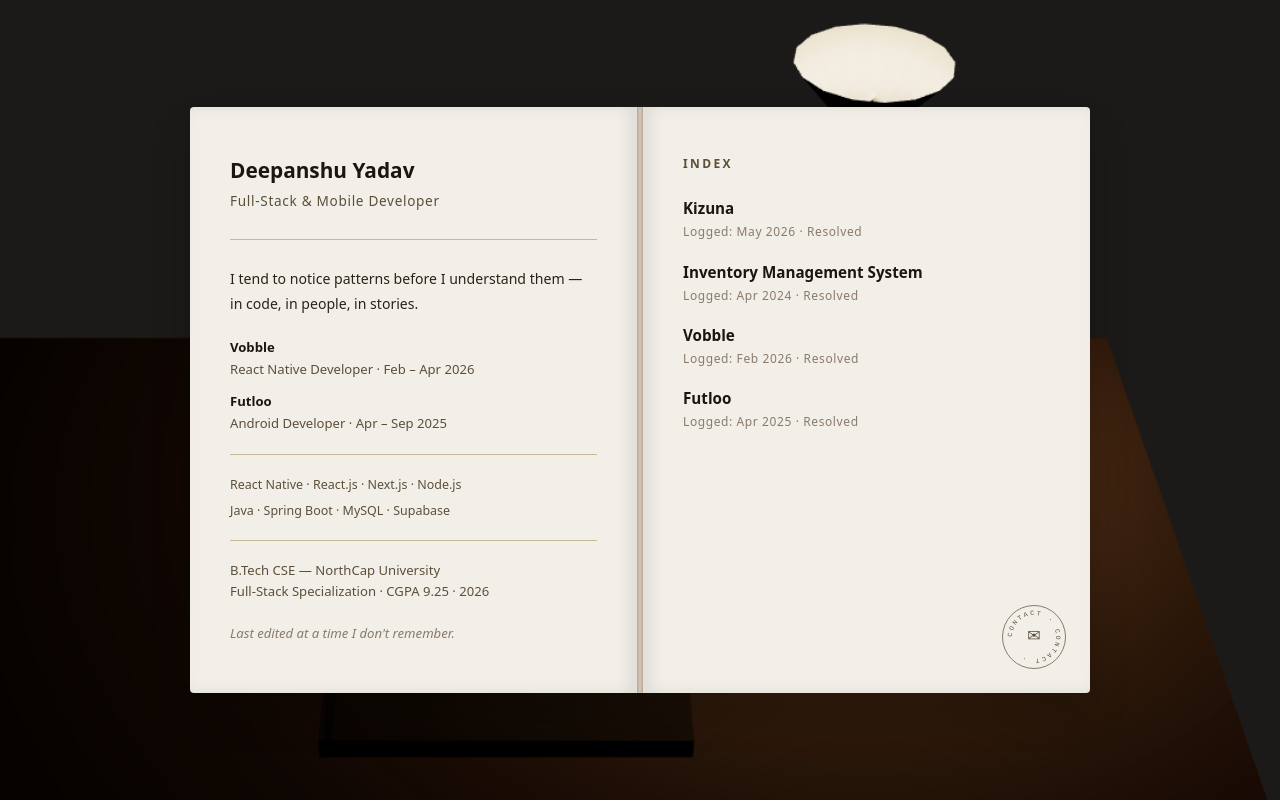
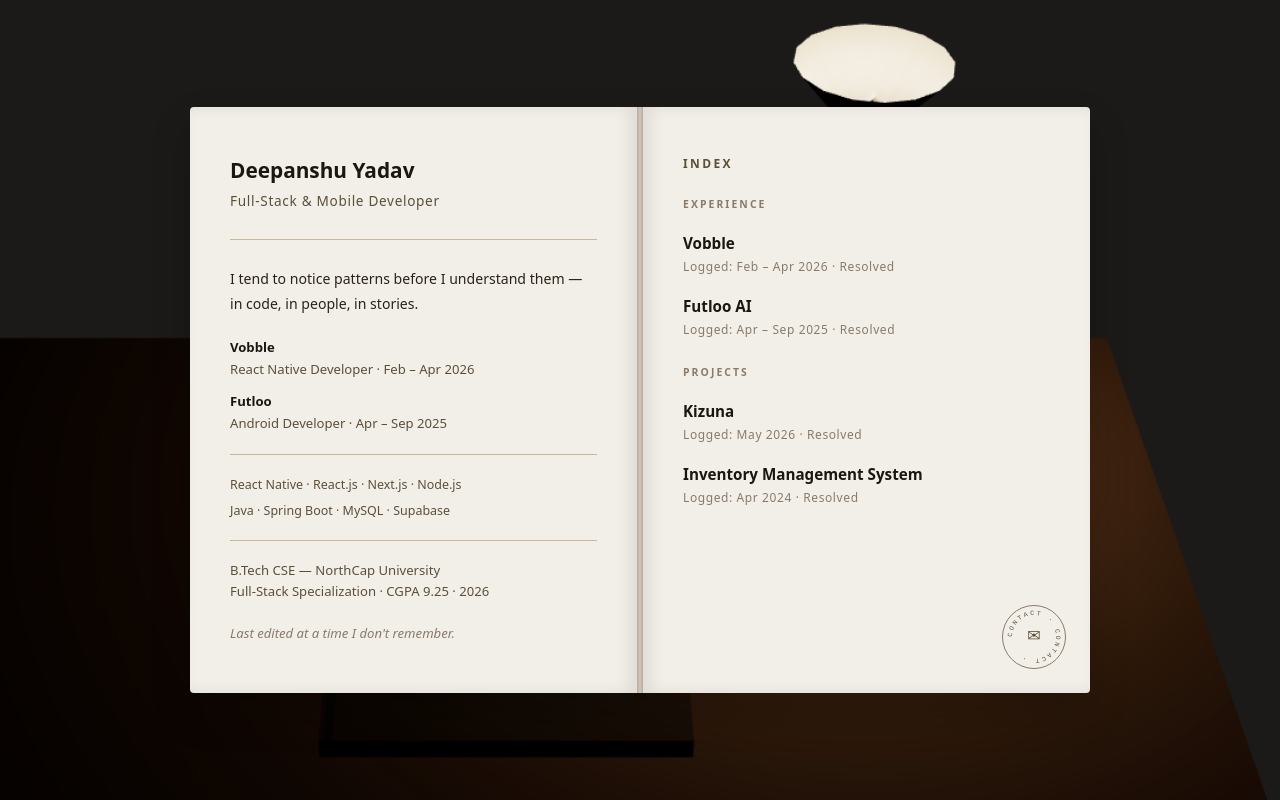
Before and after one commit to Deyad11/field-notes, a Next.js app: page / in a window 1280 px wide. Built offline with nearby package versions, Linux system fonts and the light colour scheme.

Commit message:
feat: separate experience and projects sections in index

```diff
--- a/app/components/MobileJournal.tsx
+++ b/app/components/MobileJournal.tsx
@@ -189,13 +189,23 @@ function IndexPage({ onOpenEntry }: { onOpenEntry: (slug: string) => void }) {
         Index
       </h2>
 
-      <div style={{ display: "flex", flexDirection: "column", gap: "1.1rem" }}>
-        {entryOrder.map((slug) => {
-          const e = entries[slug];
-          return (
+      <div style={{ display: "flex", flexDirection: "column", gap: "1.2rem" }}>
+        <p
+          style={{
+            fontSize: "0.65rem",
+            fontWeight: "700",
+            color: C.inkLight,
+            letterSpacing: "0.2em",
+            textTransform: "uppercase" as const,
+            margin: 0,
+          }}
+        >
+          Experience
+        </p>
+
         <button
-              key={slug}
-              onClick={() => onOpenEntry(slug)}
+          key="vobble"
+          onClick={() => onOpenEntry("vobble")}
           style={{
             background: "none",
             border: "none",
@@ -205,13 +215,70 @@ function IndexPage({ onOpenEntry }: { onOpenEntry: (slug: string) => void }) {
           }}
           className="index-link"
         >
-              <p className="entry-title">{e.title}</p>
-              <p className="entry-date">
-                Logged: {e.logged} · {e.status}
+          <p className="entry-title">Vobble</p>
+          <p className="entry-date">Logged: Feb – Apr 2026 · Resolved</p>
+        </button>
+
+        <button
+          key="futloo-ai"
+          onClick={() => onOpenEntry("futloo-ai")}
+          style={{
+            background: "none",
+            border: "none",
+            padding: 0,
+            textAlign: "left",
+            cursor: "pointer",
+          }}
+          className="index-link"
+        >
+          <p className="entry-title">Futloo AI</p>
+          <p className="entry-date">Logged: Apr – Sep 2025 · Resolved</p>
+        </button>
+
+        <p
+          style={{
+            fontSize: "0.65rem",
+            fontWeight: "700",
+            color: C.inkLight,
+            letterSpacing: "0.2em",
+            textTransform: "uppercase" as const,
+            margin: "0.4rem 0 0",
+          }}
+        >
+          Projects
         </p>
+
+        <button
+          key="kizuna"
+          onClick={() => onOpenEntry("kizuna")}
+          style={{
+            background: "none",
+            border: "none",
+            padding: 0,
+            textAlign: "left",
+            cursor: "pointer",
+          }}
+          className="index-link"
+        >
+          <p className="entry-title">Kizuna</p>
+          <p className="entry-date">Logged: May 2026 · Resolved</p>
         </button>
-          );
-        })}
+
+        <button
+          key="inventory-management"
+          onClick={() => onOpenEntry("inventory-management")}
+          style={{
+            background: "none",
+            border: "none",
+            padding: 0,
+            textAlign: "left",
+            cursor: "pointer",
+          }}
+          className="index-link"
+        >
+          <p className="entry-title">Inventory Management System</p>
+          <p className="entry-date">Logged: Apr 2024 · Resolved</p>
+        </button>
       </div>
     </div>
   );
@@ -522,7 +589,6 @@ export default function MobileJournal() {
         alignItems: "flex-start",
         justifyContent: "center",
         overflowY: "auto",
-        transform: "rotate(-1deg)",
       }}
     >
       <div
--- a/app/page.tsx
+++ b/app/page.tsx
@@ -189,6 +189,42 @@ export default function Home() {
         <div
           style={{ display: "flex", flexDirection: "column", gap: "1.2rem" }}
         >
+          <p
+            style={{
+              fontSize: "0.65rem",
+              fontWeight: "700",
+              color: "#8A7A6A",
+              letterSpacing: "0.2em",
+              textTransform: "uppercase",
+              margin: 0,
+            }}
+          >
+            Experience
+          </p>
+
+          <Link href="/entry/vobble" className="index-link">
+            <p className="entry-title">Vobble</p>
+            <p className="entry-date">Logged: Feb – Apr 2026 · Resolved</p>
+          </Link>
+
+          <Link href="/entry/futloo-ai" className="index-link">
+            <p className="entry-title">Futloo AI</p>
+            <p className="entry-date">Logged: Apr – Sep 2025 · Resolved</p>
+          </Link>
+
+          <p
+            style={{
+              fontSize: "0.65rem",
+              fontWeight: "700",
+              color: "#8A7A6A",
+              letterSpacing: "0.2em",
+              textTransform: "uppercase",
+              margin: "0.4rem 0 0",
+            }}
+          >
+            Projects
+          </p>
+
           <Link href="/entry/kizuna" className="index-link">
             <p className="entry-title">Kizuna</p>
             <p className="entry-date">Logged: May 2026 · Resolved</p>
@@ -197,16 +233,6 @@ export default function Home() {
           <Link href="/entry/inventory-management" className="index-link">
             <p className="entry-title">Inventory Management System</p>
             <p className="entry-date">Logged: Apr 2024 · Resolved</p>
-          </Link>
-
-          <Link href="/entry/vobble" className="index-link">
-            <p className="entry-title">Vobble</p>
-            <p className="entry-date">Logged: Feb 2026 · Resolved</p>
-          </Link>
-
-          <Link href="/entry/futloo-ai" className="index-link">
-            <p className="entry-title">Futloo</p>
-            <p className="entry-date">Logged: Apr 2025 · Resolved</p>
           </Link>
         </div>
       </div>
```
Lines whose indentation alone changed are shown as unchanged.
